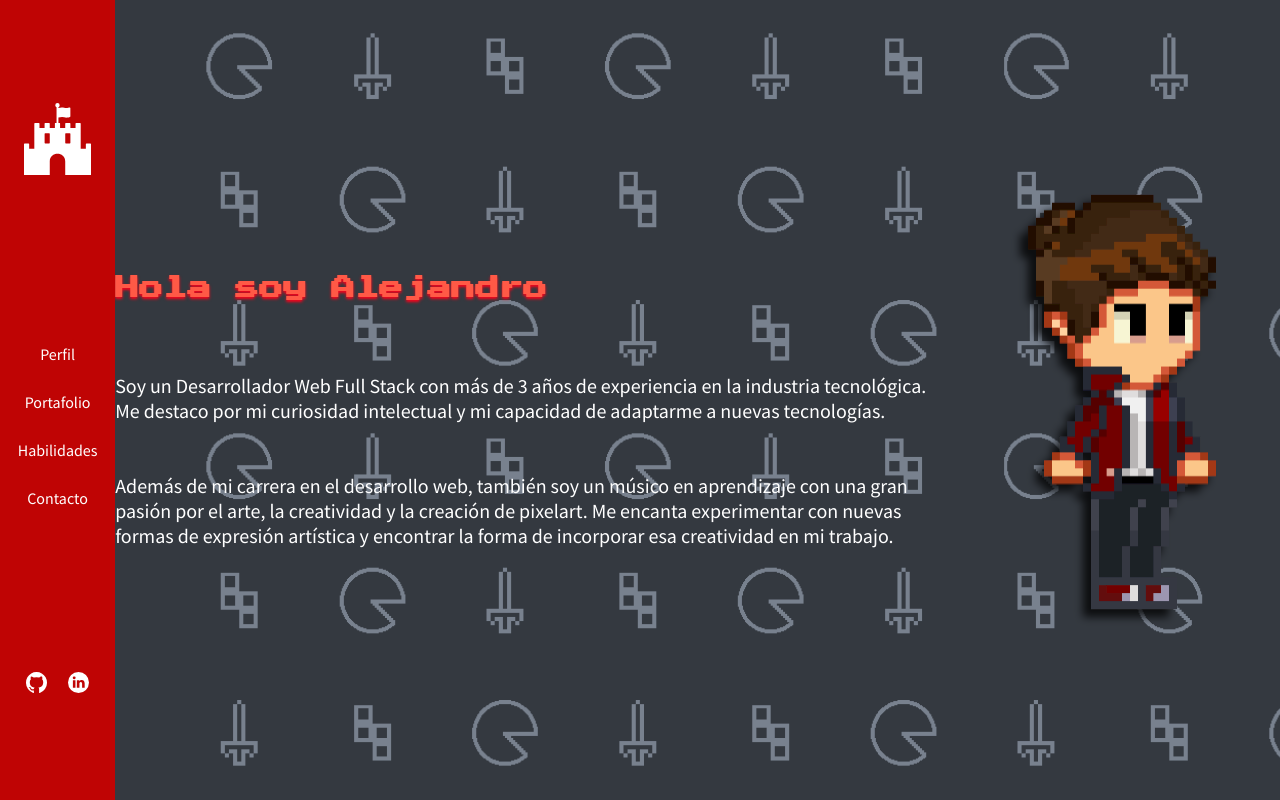
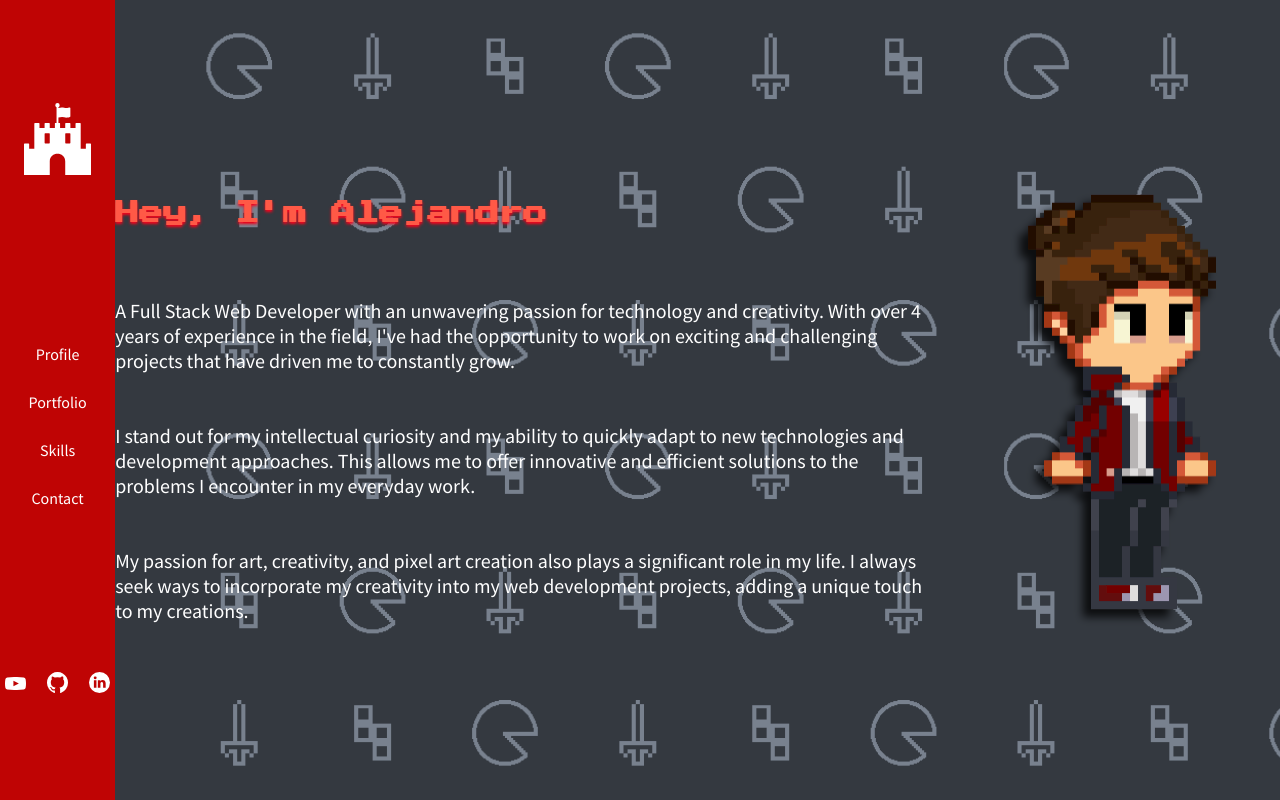
Before and after one commit to Alek1l99/webApp-Alejandro-Segura, an Angular app: page /profile in a window 1280 px wide. Shown: the top 800 px of the page. Built offline with nearby package versions, Linux system fonts and the light colour scheme.

Commit message:
Mejoras en la organización del código y traduccion de texto

```diff
--- a/src/app/app.module.ts
+++ b/src/app/app.module.ts
@@ -8,6 +8,7 @@ import { SideNavComponent } from './components/side-nav/side-nav.component';
 import { FooterComponent } from './components/footer/footer.component';
 import { HomeComponent } from './pages/home/home.component';
 import { ProfileComponent } from './pages/profile/profile.component';
+import { SkillsComponent } from './pages/skills/skills.component';
 
 @NgModule({
   declarations: [
@@ -16,7 +17,8 @@ import { ProfileComponent } from './pages/profile/profile.component';
     SideNavComponent,
     FooterComponent,
     HomeComponent,
-    ProfileComponent
+    ProfileComponent,
+    SkillsComponent
   ],
   imports: [
     BrowserModule,
--- a/src/app/components/side-nav/side-nav.component.html
+++ b/src/app/components/side-nav/side-nav.component.html
@@ -17,11 +17,14 @@
     </ul>
   </div>
     <div class="network-Alek-container">
-      <a class="" href="https://github.com/Alek1l99"  target=”_blank”>
+      <a class="" href="https://www.youtube.com/channel/UCRuTl6pl3x-y2UF-w-SQr4g"  target=”_blank”>
         <img [src]="icons[1].image" width="21px" alt="github-logo">
       </a>
-      <a class="" href="https://www.linkedin.com/in/alek1l99/"  target=”_blank”>
+      <a class="" href="https://github.com/PhixAlek"  target=”_blank”>
         <img [src]="icons[2].image" width="21px" alt="linkedin-logo">
+      </a>
+      <a class="" href="https://www.linkedin.com/in/phixalek/"  target=”_blank”>
+        <img [src]="icons[3].image" width="21px" alt="youtube-logo">
       </a>
     </div>
   </div>
--- a/src/app/data/dataListMedia.ts
+++ b/src/app/data/dataListMedia.ts
@@ -1,16 +1,17 @@
 export const dataListMenu = [
-  {label:'Perfil',
+  {label:'Profile',
   routerLink:'profile'},
-  {label:'Portafolio',
+  {label:'Portfolio',
   routerLink:'portfolio'},
-  {label:'Habilidades',
+  {label:'Skills',
   routerLink:'skills'},
-  {label:'Contacto',
+  {label:'Contact',
   routerLink:'contact'}
   ];
 
   export const sgvIcons =[
     {image:'../assets/icons/castle-icon.svg'},
+    {image:'../assets/icons/youtube-icon.svg'},
     {image:'../assets/icons/github-icon.svg'},
     {image:'../assets/icons/linkedin-icon.svg'}
   ]
--- a/src/app/pages/profile/profile.component.html
+++ b/src/app/pages/profile/profile.component.html
@@ -1,13 +1,13 @@
 <div class="perfilContainer" [style.height.px]="heightDevice" [style.background-image]="'url(' + background[0].image + ')'">
   <div class="infoPerfil">
-
-   <section>
-    <h2>Hola soy Alejandro</h2>
-    <article>
-  <p>Soy un Desarrollador Web Full Stack con más de 3 años de experiencia en la industria tecnológica. Me destaco por mi curiosidad intelectual y mi capacidad de adaptarme a nuevas tecnologías. </p>
-  <p> Además de mi carrera en el desarrollo web, también soy un músico en aprendizaje con una gran pasión por el arte, la creatividad y la creación de pixelart. Me encanta experimentar con nuevas formas de expresión artística y encontrar la forma de incorporar esa creatividad en mi trabajo.</p>
-    </article>
-  </section>
+    <section>
+      <h2>Hey, I'm Alejandro</h2>
+      <article>
+          <p>A Full Stack Web Developer with an unwavering passion for technology and creativity. With over 4 years of experience in the field, I've had the opportunity to work on exciting and challenging projects that have driven me to constantly grow.</p>
+          <p>I stand out for my intellectual curiosity and my ability to quickly adapt to new technologies and development approaches. This allows me to offer innovative and efficient solutions to the problems I encounter in my everyday work.</p>
+          <p>My passion for art, creativity, and pixel art creation also plays a significant role in my life. I always seek ways to incorporate my creativity into my web development projects, adding a unique touch to my creations.</p>
+      </article>
+</section>
   </div>
   <div class="containerImageAlek">
   <img [src]="images[0].image"   alt="home-castel">
--- a/src/app/pages/profile/profile.component.ts
+++ b/src/app/pages/profile/profile.component.ts
@@ -1,5 +1,6 @@
+// Importaciones de módulos y datos necesarios
 import { Component, OnInit, HostListener } from '@angular/core';
-import {backgoundList, images} from 'src/app/data/dataListMedia';
+import { backgoundList, images } from 'src/app/data/dataListMedia';
 
 @Component({
   selector: 'app-profile',
@@ -8,21 +9,24 @@ import {backgoundList, images} from 'src/app/data/dataListMedia';
 })
 export class ProfileComponent implements OnInit {
 
-  background = backgoundList ;
-  images = images;
+  // Declaración de propiedades del componente
+  background = backgoundList; // Una lista de fondos
+  images = images; // Una lista de imágenes
 
-  heightDevice:number;
+  heightDevice: number; // Una propiedad para almacenar la altura de la ventana del navegador
 
+  // Constructor del componente
   constructor() {
-    this.heightDevice = window.innerHeight;
-   }
+    this.heightDevice = window.innerHeight; // Inicializa la propiedad 'heightDevice' con la altura actual de la ventana
+  }
 
-   @HostListener('window:resize', ['$event'])
-   onResize(event: any) {
-     this.heightDevice = event.target.innerHeight;
-   }
+  // Manejador de eventos que se dispara cuando se redimensiona la ventana del navegador
+  @HostListener('window:resize', ['$event'])
+  onResize(event: any) {
+    this.heightDevice = event.target.innerHeight; // Actualiza la propiedad 'heightDevice' cuando se produce un cambio de tamaño en la ventana
+  }
 
   ngOnInit(): void {
+    // ngOnInit es un método que se llama una vez que el componente se ha inicializado, pero en este caso no hace nada.
   }
-
 }
--- /dev/null
+++ b/src/app/pages/skills/skills.component.html
@@ -0,0 +1 @@
+<p>skills works!</p>
```
Also changed, not shown: src/app/pages/skills/skills.component.ts (added, +10 -0 lines), src/app/pages/skills/skills.component.css (added), src/assets/icons/youtube-icon.svg (added), 1 other file (tests, documents, lock files or other folders).
